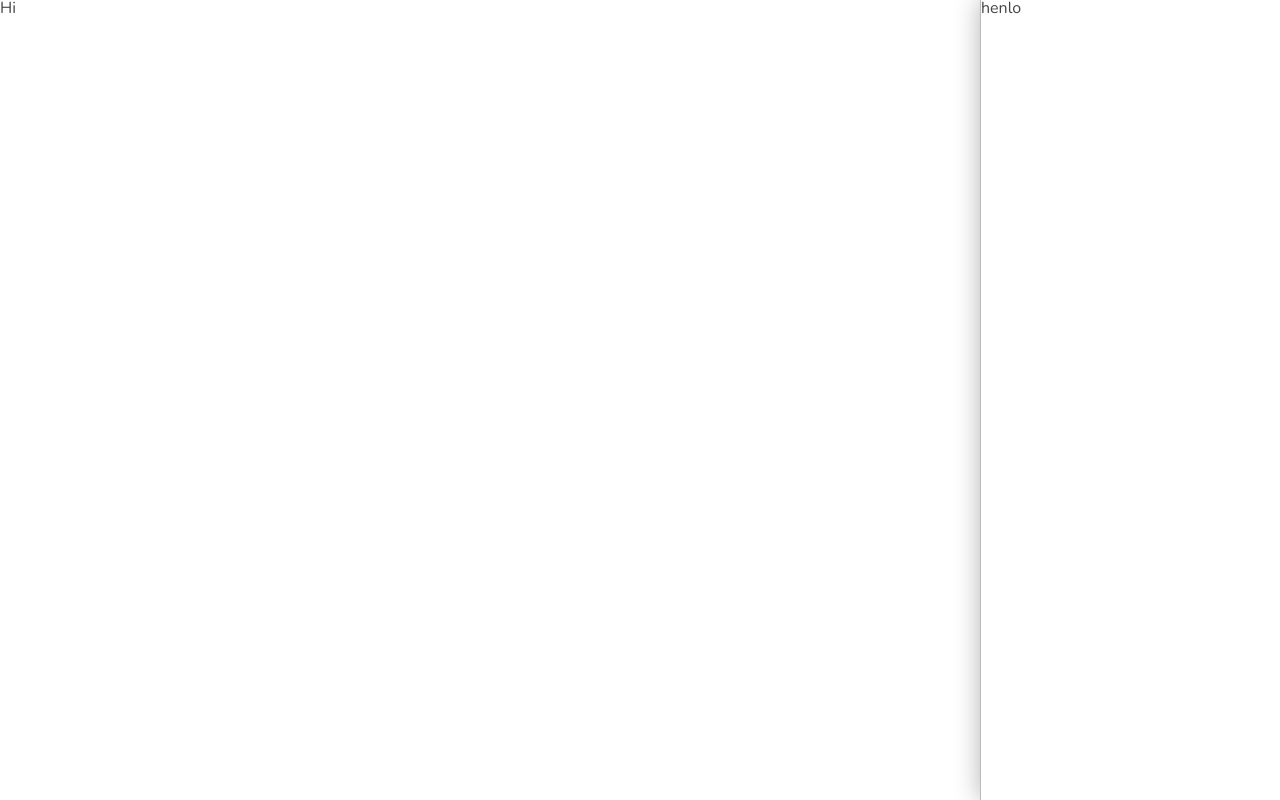
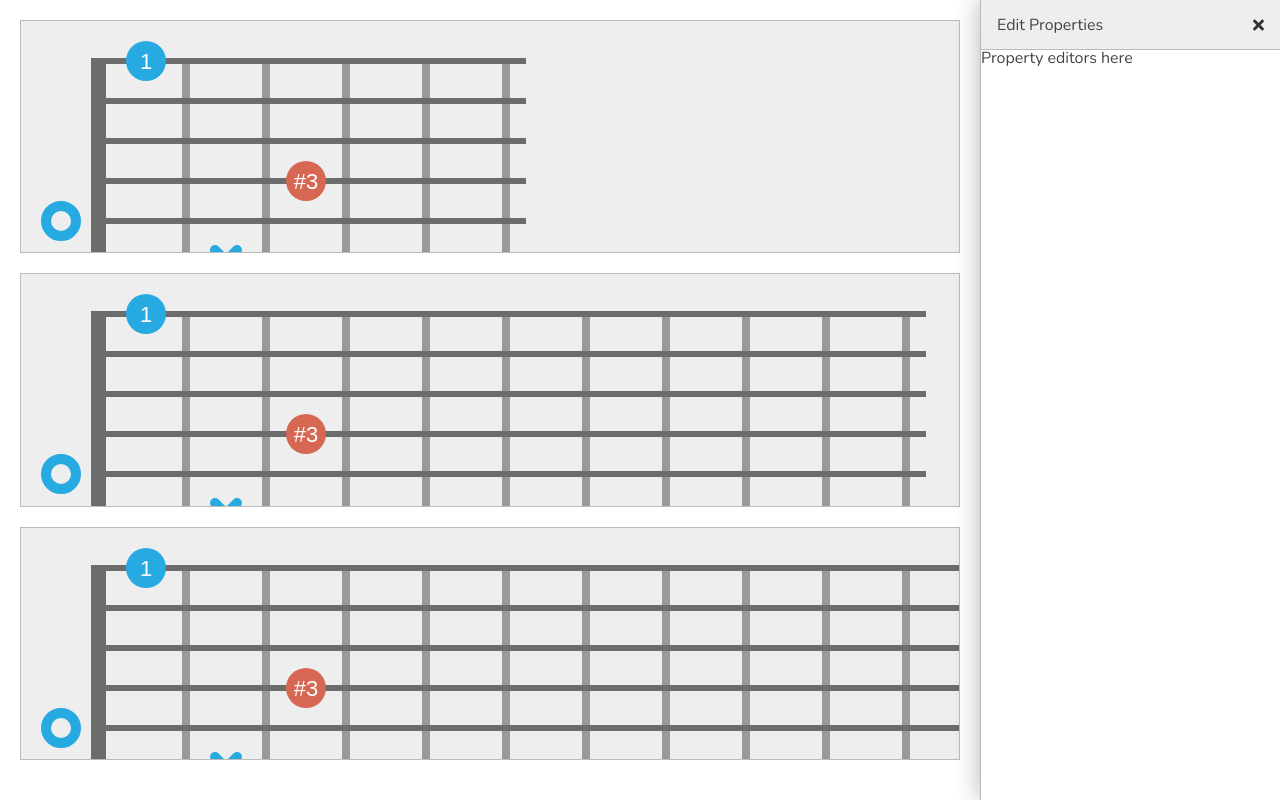
Before and after one commit to bali182/magic-fretboard, a React app: page / in a window 1280 px wide. Built offline with nearby package versions, Linux system fonts and the light colour scheme.

Commit message:
outlines layout

```diff
--- a/package.json
+++ b/package.json
@@ -16,6 +16,9 @@
     "test": "jest"
   },
   "dependencies": {
+    "@fortawesome/fontawesome-svg-core": "^1.2.28",
+    "@fortawesome/free-solid-svg-icons": "^5.13.0",
+    "@fortawesome/react-fontawesome": "^0.1.9",
     "@types/classnames": "^2.2.9",
     "@types/lodash": "^4.14.144",
     "@types/react-router-dom": "^5.1.0",
--- a/src/components/EditorPanel/EditorPanel.tsx
+++ b/src/components/EditorPanel/EditorPanel.tsx
@@ -1,9 +1,10 @@
 import React, { PureComponent } from 'react'
 import { css } from 'emotion'
+import { FontAwesomeIcon } from '@fortawesome/react-fontawesome'
+import { faTimes } from '@fortawesome/free-solid-svg-icons'
 
 const editorPanelStyle = css({
   height: '100vh',
-  overflowY: 'auto',
   display: 'flex',
   flexDirection: 'column',
   width: '300px',
@@ -14,10 +15,44 @@ const editorPanelStyle = css({
   boxShadow: '0px 0px 24px 0px rgba(0,0,0,0.3)',
 })
 
+const headerStyle = css({
+  height: '50px',
+  width: '100%',
+  display: 'flex',
+  alignContent: 'center',
+  alignItems: 'center',
+  padding: '10px 16px',
+  backgroundColor: '#eee',
+  borderBottomColor: '#bbb',
+  borderBottomWidth: '1px',
+  borderBottomStyle: 'solid',
+})
+
+const headerLabelStyle = css({
+  flexGrow: 1,
+  flexShrink: 1,
+  flexBasis: '1px',
+})
+
+const scrollAreaStyle = css({
+  flexGrow: 1,
+  flexShrink: 1,
+  flexBasis: '1px',
+  overflowY: 'auto',
+})
+
 export type EditorPanelProps = {}
 
 export class EditorPanel extends PureComponent<EditorPanelProps> {
   render() {
-    return <div className={editorPanelStyle}>henlo</div>
+    return (
+      <div className={editorPanelStyle}>
+        <div className={headerStyle}>
+          <div className={headerLabelStyle}>Edit Properties</div>
+          <FontAwesomeIcon icon={faTimes} color="#333" onClick={() => console.log('hi')} cursor="pointer" />
+        </div>
+        <div className={scrollAreaStyle}>Property editors here</div>
+      </div>
+    )
   }
 }
--- a/src/components/Fretboard/Fretboard.tsx
+++ b/src/components/Fretboard/Fretboard.tsx
@@ -1,5 +1,5 @@
-import React, { PureComponent, ReactNode, Fragment } from 'react'
-import { FretboardModel, StringModel, MarkerModel, FretboardTheme, MarkerShape } from './FretboardModel'
+import React, { PureComponent, ReactNode } from 'react'
+import { FretboardModel, StringModel, FretboardTheme } from './FretboardModel'
 import { FretboardModelUtil } from './FretboadModelUtil'
 import range from 'lodash/range'
 import { Marker } from './Marker'
@@ -15,7 +15,7 @@ export class Fretboard extends PureComponent<FretboardProps> {
     const { model, theme } = this.props
     const util = new FretboardModelUtil(model, theme)
     const __temporaryStyle: React.CSSProperties = {
-      border: '1px solid black',
+      // border: '1px solid black',
     }
     return (
       <svg
--- /dev/null
+++ b/src/components/FretboardsView/FretboardView.tsx
@@ -0,0 +1,29 @@
+import React, { PureComponent } from 'react'
+import { css } from 'emotion'
+import { Fretboard } from '../Fretboard/Fretboard'
+import { FretboardModel, FretboardTheme } from '../Fretboard/FretboardModel'
+
+const fretboardViewStyle = css({
+  backgroundColor: '#eee',
+  border: '1px solid #bbb',
+  padding: '20px',
+  marginBottom: '20px',
+  overflowX: 'auto',
+  overflowY: 'hidden',
+})
+
+export type FretboardViewProps = {
+  model: FretboardModel
+  theme: FretboardTheme
+}
+
+export class FretboardView extends PureComponent<FretboardViewProps> {
+  render() {
+    const { model, theme } = this.props
+    return (
+      <div className={fretboardViewStyle}>
+        <Fretboard model={model} theme={theme} />
+      </div>
+    )
+  }
+}
--- a/src/components/FretboardsView/FretboardsView.tsx
+++ b/src/components/FretboardsView/FretboardsView.tsx
@@ -1,5 +1,8 @@
 import React, { PureComponent } from 'react'
 import { css } from 'emotion'
+import { FretboardView } from './FretboardView'
+import { defaultTheme } from '../../state/defaultTheme'
+import { sampleModel } from '../Fretboard/sampleModel'
 
 const fretboardsViewStyle = css({
   height: '100vh',
@@ -10,12 +13,19 @@ const fretboardsViewStyle = css({
   flexShrink: 1,
   flexBasis: '1px',
   backgroundColor: '#fff',
+  padding: '20px',
 })
 
 export type FretboardsViewProps = {}
 
 export class FretboardsView extends PureComponent<FretboardsViewProps> {
   render() {
-    return <div className={fretboardsViewStyle}>Hi</div>
+    return (
+      <div className={fretboardsViewStyle}>
+        <FretboardView theme={defaultTheme} model={sampleModel} />
+        <FretboardView theme={defaultTheme} model={{ ...sampleModel, firstVisibleFret: 0, lastVisibleFret: 10 }} />
+        <FretboardView theme={defaultTheme} model={{ ...sampleModel, firstVisibleFret: 0, lastVisibleFret: 22 }} />
+      </div>
+    )
   }
 }
```
Also changed, not shown: src/components/FretboardView/FretboardView.tsx (deleted, +0 -9 lines), 1 other file (tests, documents, lock files or other folders).
